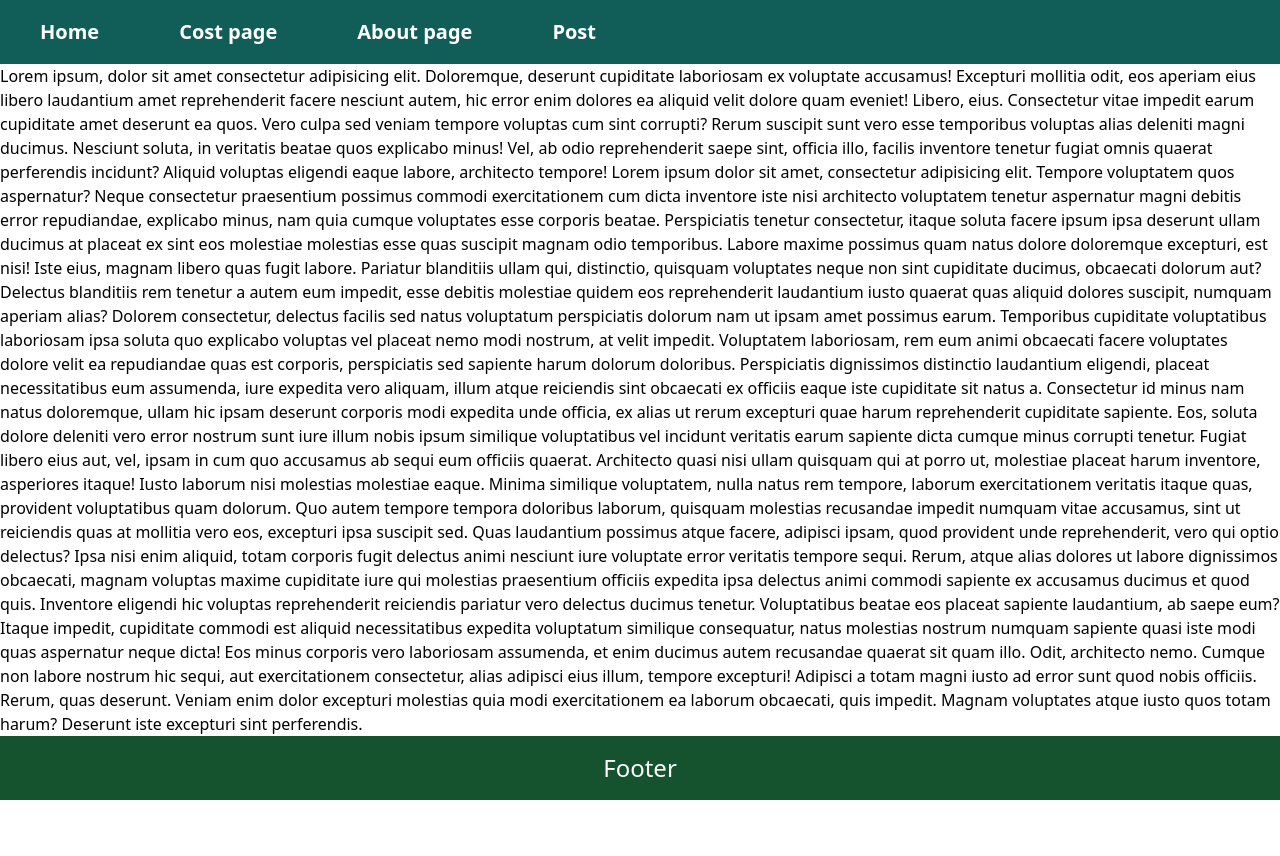
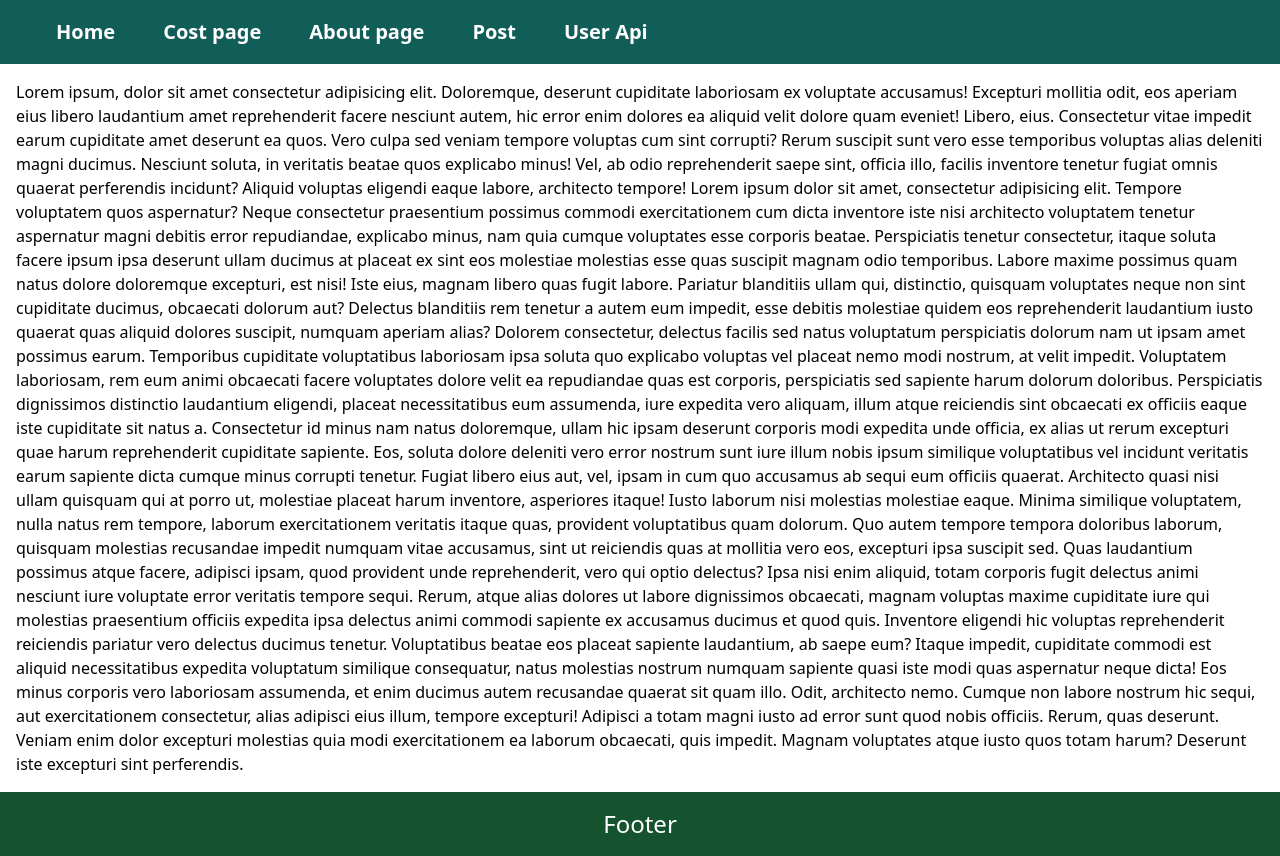
Before and after one commit to Abu-Sameer/next-tailwind, a Next.js app: page / in a window 1280 px wide. Before the commit the page ends 800 px from the top, so only its background shows below. Built offline with nearby package versions, Linux system fonts and the light colour scheme.

Commit message:
tailwind

```diff
--- /dev/null
+++ b/data/navLink.js
@@ -0,0 +1,7 @@
+export const navLink = [
+  { name: 'Home', path: '/' },
+  { name: 'Cost page', path: '/cost' },
+  { name: 'About page', path: '/about_us' },
+  { name: 'Post', path: '/post/' },
+  { name: 'User Api', path: '/user' },
+];
--- /dev/null
+++ b/pages/api/userdata.js
@@ -0,0 +1,7 @@
+export default function UserData(req, res) {
+  res.status(200).json([
+    { id: 1, name: 'Adesoye Yusuf' },
+    { id: 2, name: 'Adesoye Ibrahim' },
+    { id: 3, name: 'Adesoye Taofeek' },
+  ]);
+}
--- a/pages/header/Header.jsx
+++ b/pages/header/Header.jsx
@@ -1,31 +1,21 @@
+import { navLink } from '@/data/navLink';
 import Link from 'next/link';
 import React from 'react';
 
 export default function Header() {
   return (
-    <div className=" pl-10 bg-teal-800 text-white">
-      <ul className="flex items-center h-16  gap-20">
-        <li className=" hover:text-yellow-400">
-          <Link href="/" className="text-xl font-bold">
-            Home
-          </Link>
-        </li>
-        <li className=" hover:text-yellow-400">
-          <Link href="/cost" className="text-xl font-bold">
-            Cost page
-          </Link>
-        </li>
-        <li className=" hover:text-yellow-400">
-          <Link href="/about_us" className="text-xl font-bold">
-            About page
-          </Link>
-        </li>
-        <li className=" hover:text-yellow-400">
-          <Link href="/post/" className="text-xl font-bold">
-            Post
-          </Link>
-        </li>
-      </ul>
+    <div className="flex gap-4 pl-10 bg-teal-800 text-white">
+      {navLink.map((link) => (
+        <ul key={link.name} className="flex items-center h-16 ">
+          {
+            <Link href={link.path} className=" text-xl font-bold">
+              <li className=" hover:text-yellow-400 hover:bg-stone-950 rounded-md transition-all duration-500 py-2 px-4">
+                {link.name}
+              </li>
+            </Link>
+          }
+        </ul>
+      ))}
     </div>
   );
 }
--- a/pages/index.jsx
+++ b/pages/index.jsx
@@ -9,7 +9,7 @@ export default function Home() {
         <meta name="viewport" content="width=device-width, initial-scale=1" />
         <link rel="icon" href="/favicon.ico" />
       </Head>
-      <main style={{ minHeight: '525px' }}>
+      <main style={{ minHeight: '525px' }} className="p-4">
         Lorem ipsum, dolor sit amet consectetur adipisicing elit. Doloremque,
         deserunt cupiditate laboriosam ex voluptate accusamus! Excepturi
         mollitia odit, eos aperiam eius libero laudantium amet reprehenderit
--- a/pages/post/[postid]/index.jsx
+++ b/pages/post/[postid]/index.jsx
@@ -1,23 +1,25 @@
+import { AllData } from '@/data/Data';
 import Head from 'next/head';
-import Link from 'next/link';
+import { useRouter } from 'next/router';
 import React from 'react';
 
-export default function Postid({ posts, pageName }) {
+export default function Postid({ posts }) {
+  const router = useRouter();
+  const { postid } = router.query;
   return (
     <div className="text-center flex flex-col justify-center items-center">
       <Head>
-        <title>{pageName} events</title>
+        <title>{postid}</title>
       </Head>
-      <h1 className=" text-3xl font-bold uppercase my-6">post in {pageName}</h1>
+      <h1 className=" text-3xl font-bold uppercase my-6">Single Post</h1>
       {posts.map((post) => (
-        <Link
-          className="flex flex-col mb-4 border-2 border-gray-800 w-1/2 rounded-md"
-          href={`/post/${post.city}/${post.id}`}
+        <div
+          className="flex flex-col mb-4 border-2 border-gray-800 w-1/2 rounded-md py-4"
           key={post.id}
         >
           <h1 className="text-2xl font-bold">{post.title}</h1>
           <p className="text-2xl">{post.description}</p>
-        </Link>
+        </div>
       ))}
     </div>
   );
@@ -25,23 +27,23 @@ export default function Postid({ posts, pageName }) {
 
 export async function getStaticProps({ params }) {
   const { postid } = params;
-  //   const posts = AllData(postid);
-  const { allEvents } = await import('@/data/data.json');
-  const posts = allEvents.filter((post) => post.city === postid);
+  const posts = AllData(postid);
+  //   const { allEvents } = await import('@/data/data.json');
+  //   const posts = allEvents.filter((post) => post.city === postid);
   return {
-    props: { posts, pageName: postid },
+    props: { posts },
   };
 }
 
 export async function getStaticPaths() {
-  //   const posts = AllData();
-  //   const paths = posts.map((spost) => ({
-  //     params: { postid: spost.id.toString() },
+  const posts = AllData();
+  const paths = posts.map((spost) => ({
+    params: { postid: spost.id.toString() },
+  }));
+  //   const { events_categories } = await import('@/data/data.json');
+  //   const paths = events_categories.map((data) => ({
+  //     params: { postid: data.id.toString() },
   //   }));
-  const { events_categories } = await import('@/data/data.json');
-  const paths = events_categories.map((data) => ({
-    params: { postid: data.id.toString() },
-  }));
   return {
     paths,
     fallback: false,
--- a/pages/post/index.jsx
+++ b/pages/post/index.jsx
@@ -1,9 +1,11 @@
 import { AllData } from '@/data/Data';
 import Head from 'next/head';
 import Link from 'next/link';
+import { useRouter } from 'next/router';
 import React from 'react';
 
 export default function Post({ posts }) {
+  const router = useRouter();
   return (
     <div className="text-center flex flex-col justify-center items-center">
       <Head>
@@ -17,20 +19,22 @@ export default function Post({ posts }) {
             href={`/post/${post.id}`}
             key={post.id}
           >
-            <p className="text-2xl font-bold uppercase">{post.id}</p>
             <h1 className="text-2xl font-bold">{post.title}</h1>
             <p className="text-2xl">{post.description}</p>
           </Link>
         );
       })}
+      <button className="my-3" onClick={() => router.push('/user/')}>
+        Click
+      </button>
     </div>
   );
 }
 
 export async function getStaticProps() {
-  //   const posts = AllData();
-  const { events_categories } = await import('@/data/data.json');
+  const posts = AllData();
+  // const { events_categories } = await import('@/data/data.json');
   return {
-    props: { posts: events_categories },
+    props: { posts },
   };
 }
--- /dev/null
+++ b/pages/user/index.jsx
@@ -0,0 +1,21 @@
+import React from 'react';
+
+export default function User({ userData }) {
+  return (
+    <div>
+      {userData.map((data) => (
+        <h1 key={data.id} className="text-3xl font-bold text-center">
+          {data.name}
+        </h1>
+      ))}
+    </div>
+  );
+}
+
+export async function getStaticProps() {
+  const data = await fetch('http://localhost:3000/api/userdata');
+  const userData = await data.json();
+  return {
+    props: { userData },
+  };
+}
```
Also changed, not shown: data/Data.jsx (+15 -3 lines).
